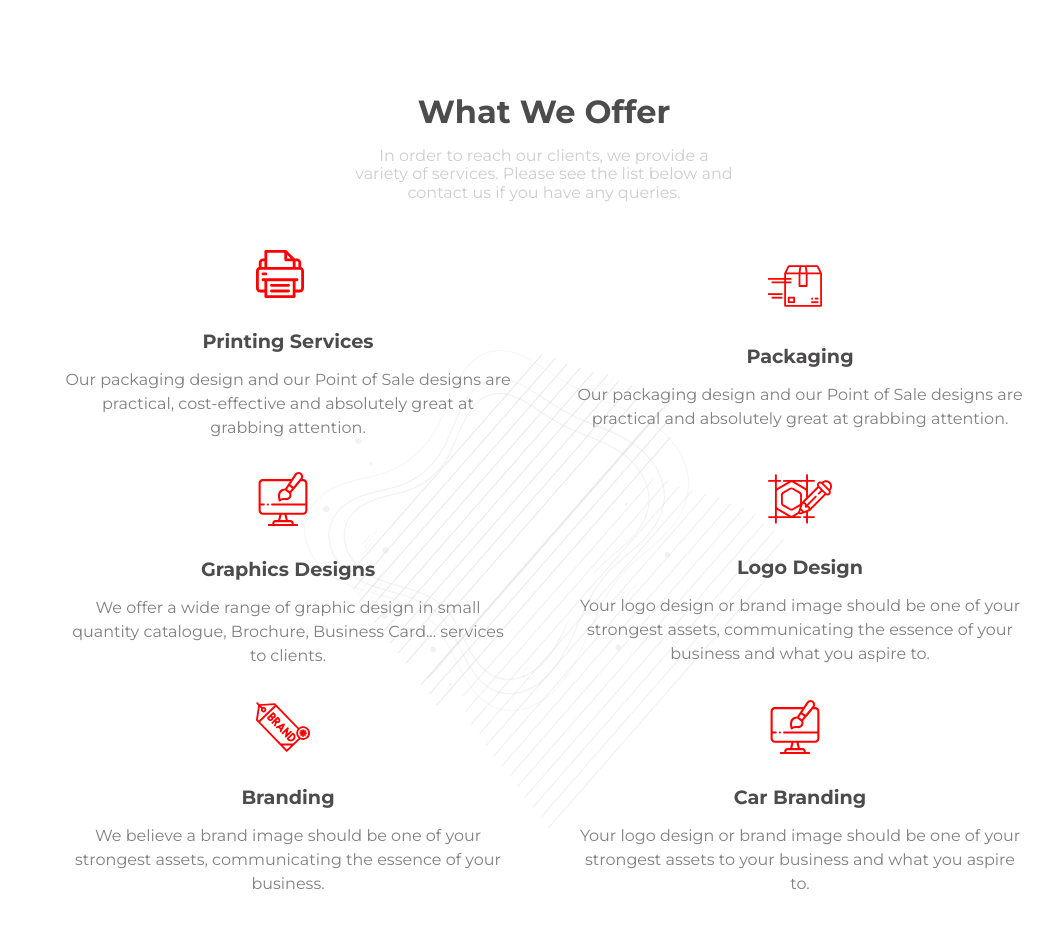
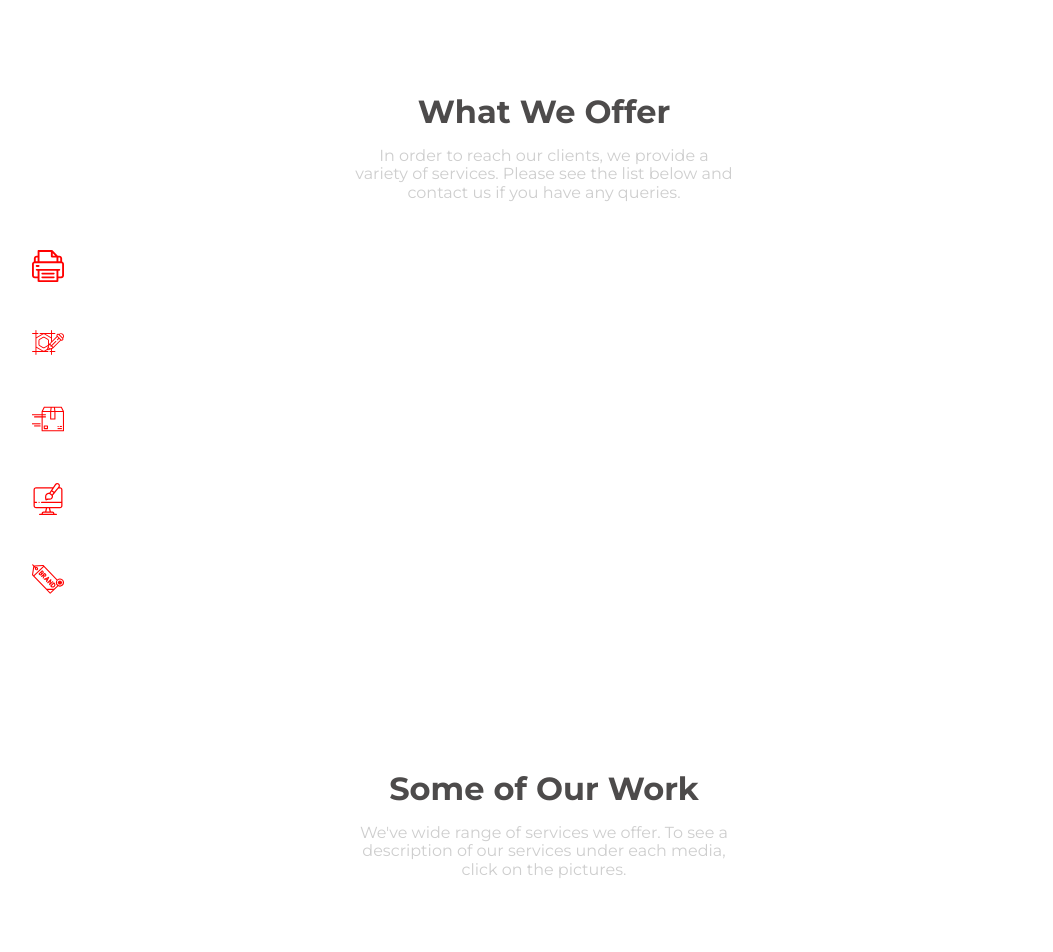
Before and after one commit to NardosAtnaw/Elegant, a PHP site: page / in a window 1280 px wide. Shown: the part 1138-2090 px from the top of the page, without its empty margins (96-1149 px from the left). Run offline with PHP 8.4, Linux system fonts and the light colour scheme; data that the repository does not hold is empty.

Commit message:
switch monitors

```diff
--- a/css/style.css
+++ b/css/style.css
@@ -1545,7 +1545,7 @@ body {
 
 .home-header .container .moto h5 {
   margin: 0.5em;
-  letter-spacing: .2rem;
+  letter-spacing: 0.2rem;
   font-size: 0.5rem;
   color: #fff;
   margin-top: -0.5rem;
@@ -1680,38 +1680,14 @@ body {
   font-weight: lighter;
 }
 
-.offer .container .offer-list {
-  background: url(../Image/offerbg.jpg) no-repeat;
-  background-size: 30rem;
-  background-blend-mode: overlay;
-  background-position: center center;
-}
-
-.offer .container .offer-list .offer1 .offer-col {
-  text-align: center;
-  display: flex;
-  flex-direction: column;
-  justify-content: center;
-  align-items: center;
-}
-
-.offer .container .offer-list .offer1 .offer-col .offer-image {
+.offer .container .offer-links {
+  display: grid;
+  gap: 2rem;
+}
+
+.offer .container .offer-links img {
   width: 2rem;
   margin-bottom: 1rem;
-}
-
-.offer .container .offer-list .offer1 .offer-col .offer-desc h2 {
-  color: #4D4B4B;
-  font-weight: bold;
-  margin-bottom: 1rem;
-}
-
-.offer .container .offer-list .offer1 .offer-col .offer-desc p {
-  line-height: 1.5rem;
-  margin-bottom: 2rem;
-  color: gray;
-  margin-left: 1rem;
-  margin-right: 1rem;
 }
 
 .gallery {
@@ -1832,7 +1808,7 @@ body {
 
 .call-to-action .call-title {
   margin-top: 2rem;
-  font-size: .8rem;
+  font-size: 0.8rem;
   padding: 10px;
   color: #fff;
 }
@@ -2462,12 +2438,12 @@ footer .footer-copyright .container div {
   }
   .home-header .container .moto h4 {
     margin-bottom: -2rem;
-    letter-spacing: .2rem;
+    letter-spacing: 0.2rem;
     font-size: 1.2rem;
     font-weight: 900;
   }
   .home-header .container .moto h5 {
-    letter-spacing: .8rem;
+    letter-spacing: 0.8rem;
   }
   .home-header .container .moto h1 {
     font-size: 4.5em;
@@ -2669,10 +2645,10 @@ footer .footer-copyright .container div {
   .home-header .container .moto h4 {
     margin-bottom: -3rem;
     font-size: 1.4rem;
-    letter-spacing: .4rem;
+    letter-spacing: 0.4rem;
   }
   .home-header .container .moto h5 {
-    letter-spacing: .8rem;
+    letter-spacing: 0.8rem;
     margin-top: -2rem;
     font-size: 1rem;
   }
--- a/includes/db.php
+++ b/includes/db.php
@@ -1,14 +1,14 @@
 <?php
-// $connection = mysqli_connect('localhost','root','','design');
-$connection = mysqli_connect('localhost','elegantprintsolu_nardi','d^Nv5Z5lF7$t','elegantprintsolu_design');
+$connection = mysqli_connect('localhost','root','','design');
+// $connection = mysqli_connect('localhost','elegantprintsolu_nardi','d^Nv5Z5lF7$t','elegantprintsolu_design');
 
 
-if (!$connection) {
-    echo "Error: Unable to connect to MySQL." . PHP_EOL;
-    echo "Debugging errno: " . mysqli_connect_errno() . PHP_EOL;
-    echo "Debugging error: " . mysqli_connect_error() . PHP_EOL;
-    exit;
-}
+// if (!$connection) {
+//     echo "Error: Unable to connect to MySQL." . PHP_EOL;
+//     echo "Debugging errno: " . mysqli_connect_errno() . PHP_EOL;
+//     echo "Debugging error: " . mysqli_connect_error() . PHP_EOL;
+//     exit;
+// }
 
 
 
--- a/index.php
+++ b/index.php
@@ -2,21 +2,19 @@
 
 <!DOCTYPE html>
 <html lang="en">
+
 <head>
   <meta charset="UTF-8" />
   <meta http-equiv="X-UA-Compatible" content="IE=edge" />
   <meta name="viewport" content="width=device-width, initial-scale=1.0" />
   <link rel="stylesheet" href="./css/style.css" />
-    <link
-      href="https://unpkg.com/boxicons@2.0.9/css/boxicons.min.css"
-      rel="stylesheet"
-    />
+  <link href="https://unpkg.com/boxicons@2.0.9/css/boxicons.min.css" rel="stylesheet" />
   <title>Home</title>
 </head>
 
 <body>
   <header class="home-header">
-      <video class="video"src="./Image/Abstract_Red.mp4" loop muted autoplay>
+    <video class="video" src="./Image/Abstract_Red.mp4" loop muted autoplay>
     </video>
     <div class="container">
       <section class="nav ">
@@ -79,121 +77,15 @@
           Please see the list below and contact us if you have any queries.
         </p>
       </h1>
-
-        <div class="offer-list row align-center">
-      <div class="offer1 row">
-        <div class="offer-col col-12 col-xl-12 ">
-          <div class="offer-image ">
-          <img src="./Image/Service1.svg" alt="" />
-
-          </div>
-          <div class="offer-desc">
-          <h2>Printing Services</h2>
-                <p>
-                  Our packaging design and our Point of Sale designs are
-                  practical, cost-effective and absolutely great at grabbing
-                  attention.
-                </p>
-          </div>
-
-        </div>
-
-      </div>
-      <div class="offer1 row">
-        <div class="offer-col col-12 col-xl-12  ">
-          <div class="offer-image ">
-          <img src="./Image/service3.svg" alt="" />
-
-          </div>
-          <div class="offer-desc">
-          <h2>Packaging</h2>
-                <p>
-                  Our packaging design and our Point of Sale designs are
-                  practical and absolutely great at grabbing attention.
-                </p>
-          </div>
-
-        </div>
-
-      </div>
-
-      <div class="offer1 row">
-        <div class="offer-col col-12 col-xl-12 ">
-          <div class="offer-image ">
-          <img src="./Image/service4.svg" alt="" />
-
-          </div>
-          <div class="offer-desc">
-          <h2>Graphics Designs</h2>
-                <p>
-                  We offer a wide range of graphic design in small quantity
-                  catalogue, Brochure, Business Card... services to clients.
-                </p>
-          </div>
-
-        </div>
-
-      </div>
-
-      <div class="offer1 row">
-        <div class="offer-col col-12 col-xl-12 ">
-          <div class="offer-image ">
-          <img src="./Image/service2.svg" alt="" />
-
-          </div>
-          <div class="offer-desc">
-          <h2>Logo Design</h2>
-               <p>
-                 Your logo design or brand image should be one of your
-                 strongest assets, communicating the essence of your business
-                 and what you aspire to.
-               </p>
-          </div>
-
-        </div>
-
-      </div>
-      <div class="offer1 row">
-        <div class="offer-col col-12 col-xl-12 ">
-          <div class="offer-image ">
-          <img src="./Image/service5.svg" alt="" />
-
-          </div>
-          <div class="offer-desc">
-          <h2>Branding</h2>
-                <p>
-                  We believe a brand image should be one of your strongest
-                  assets, communicating the essence of your business.
-                </p>
-          </div>
-
-        </div>
-
-      </div>
-
-      <div class="offer1 row">
-        <div class="offer-col col-12 col-xl-12 ">
-          <div class="offer-image ">
-          <img src="./Image/service4.svg" alt="" />
-
-          </div>
-          <div class="offer-desc">
-          <h2>Car Branding</h2>
-                <p>
-                Your logo design or brand image should be one of your
-                 strongest assets to your business
-                 and what you aspire to.
-                </p>
-          </div>
-
-        </div>
-
+      <div class="offer-links">
+      <a><img src="./Image/Service1.svg" alt="" /></a>
+      <a><img src="./Image/service2.svg" alt="" /></a>
+      <a><img src="./Image/service3.svg" alt="" /></a>
+      <a><img src="./Image/service4.svg" alt="" /></a>
+      <a><img src="./Image/service5.svg" alt="" /></a>
       </div>
 
 
-
-
-        </div>
     </div>
   </section>
 
@@ -219,8 +111,7 @@
       information.
     </div>
     <div class="call-btn">
-        <a href="contact.html" class="btn btn-secondary" href="#"
-          >Contact Us
+      <a href="contact.html" class="btn btn-secondary" href="#">Contact Us
       </a>
     </div>
   </section>
@@ -281,9 +172,7 @@
         </div>
         <div>
           <a href="mailto:infooelias@gmail.com">
-              <img src="./Image/co5.svg" alt="" /><span
-                >infooelias@gmail.com</span
-              >
+            <img src="./Image/co5.svg" alt="" /><span>infooelias@gmail.com</span>
           </a>
         </div>
         <div>
@@ -308,14 +197,7 @@
   <section class="map1">
     <div class="location">
       <div class="map-responsive">
-          <iframe
-            src="https://www.google.com/maps/embed?pb=!1m18!1m12!1m3!1d7881.425883314249!2d38.749138648132856!3d8.998539770849385!2m3!1f0!2f0!3f0!3m2!1i1024!2i768!4f13.1!3m3!1m2!1s0x164b85b8f94377a5%3A0x85a927d87a61e06f!2sElegant%20Design%20and%20Print!5e0!3m2!1sen!2set!4v1634731467017!5m2!1sen!2set"
-            width="100%"
-            height="450"
-            style="border: 0"
-            allowfullscreen=""
-            loading="lazy"
-          ></iframe>
+        <iframe src="https://www.google.com/maps/embed?pb=!1m18!1m12!1m3!1d7881.425883314249!2d38.749138648132856!3d8.998539770849385!2m3!1f0!2f0!3f0!3m2!1i1024!2i768!4f13.1!3m3!1m2!1s0x164b85b8f94377a5%3A0x85a927d87a61e06f!2sElegant%20Design%20and%20Print!5e0!3m2!1sen!2set!4v1634731467017!5m2!1sen!2set" width="100%" height="450" style="border: 0" allowfullscreen="" loading="lazy"></iframe>
       </div>
     </div>
   </section>
@@ -323,4 +205,5 @@
   <footer class="footer-down"></footer>
   <script src="./js/app.js" type="module"></script>
 </body>
+
 </html>
--- a/scss/style.scss
+++ b/scss/style.scss
@@ -92,7 +92,7 @@
       }
       h5 {
         margin: 0.5em;
-        letter-spacing: .2rem;
+        letter-spacing: 0.2rem;
         // font-style: italic;
         font-size: 0.5rem;
         color: #fff;
@@ -223,42 +223,13 @@
         font-weight: lighter;
       }
     }
-
-    .offer-list {
-      background: url(../Image/offerbg.jpg) no-repeat;
-      background-size: 30rem;
-      background-blend-mode: overlay;
-      background-position: center center;
-
-      .offer1 {
-        .offer-col {
-          text-align: center;
-          display: flex;
-          flex-direction: column;
-          justify-content: center;
-          align-items: center;
-          .offer-image {
+    .offer-links {
+      display: grid;
+
+      gap: 2rem;
+      img {
         width: 2rem;
-            // margin-left: 8rem;
         margin-bottom: 1rem;
-          }
-          .offer-desc {
-            h2 {
-              color: $thrid-color;
-              font-weight: bold;
-
-              margin-bottom: 1rem;
-            }
-            p {
-              line-height: 1.5rem;
-              margin-bottom: 2rem;
-              color: gray;
-
-              margin-left: 1rem;
-              margin-right: 1rem;
-            }
-          }
-        }
       }
     }
   }
@@ -380,7 +351,7 @@
   text-align: center;
   .call-title {
     margin-top: 2rem;
-    font-size: .8rem;
+    font-size: 0.8rem;
     padding: 10px;
     color: #fff;
   }
@@ -1105,14 +1076,14 @@ footer {
       .moto {
         margin-top: 20rem;
         margin-bottom: 15rem;
-        h4{
+        h4 {
           margin-bottom: -2rem;
-          letter-spacing: .2rem;
+          letter-spacing: 0.2rem;
           font-size: 1.2rem;
           font-weight: 900;
         }
-        h5{
-          letter-spacing: .8rem;
+        h5 {
+          letter-spacing: 0.8rem;
         }
         h1 {
           font-size: 4.5em;
@@ -1367,14 +1338,13 @@ footer {
         margin-top: 15rem;
         margin-left: 1rem;
 
-  h4  {
+        h4 {
           margin-bottom: -3rem;
           font-size: 1.4rem;
-    letter-spacing: .4rem;
+          letter-spacing: 0.4rem;
         }
         h5 {
-
-letter-spacing: .8rem;
+          letter-spacing: 0.8rem;
           margin-top: -2rem;
           font-size: 1rem;
         }
@@ -1388,8 +1358,6 @@ letter-spacing: .8rem;
         }
       }
     }
-
-
   }
   // .gallery {
   //   margin-top: 5rem;
```
Also changed, not shown: 1 other file. Lines whose indentation alone changed are shown as unchanged.
